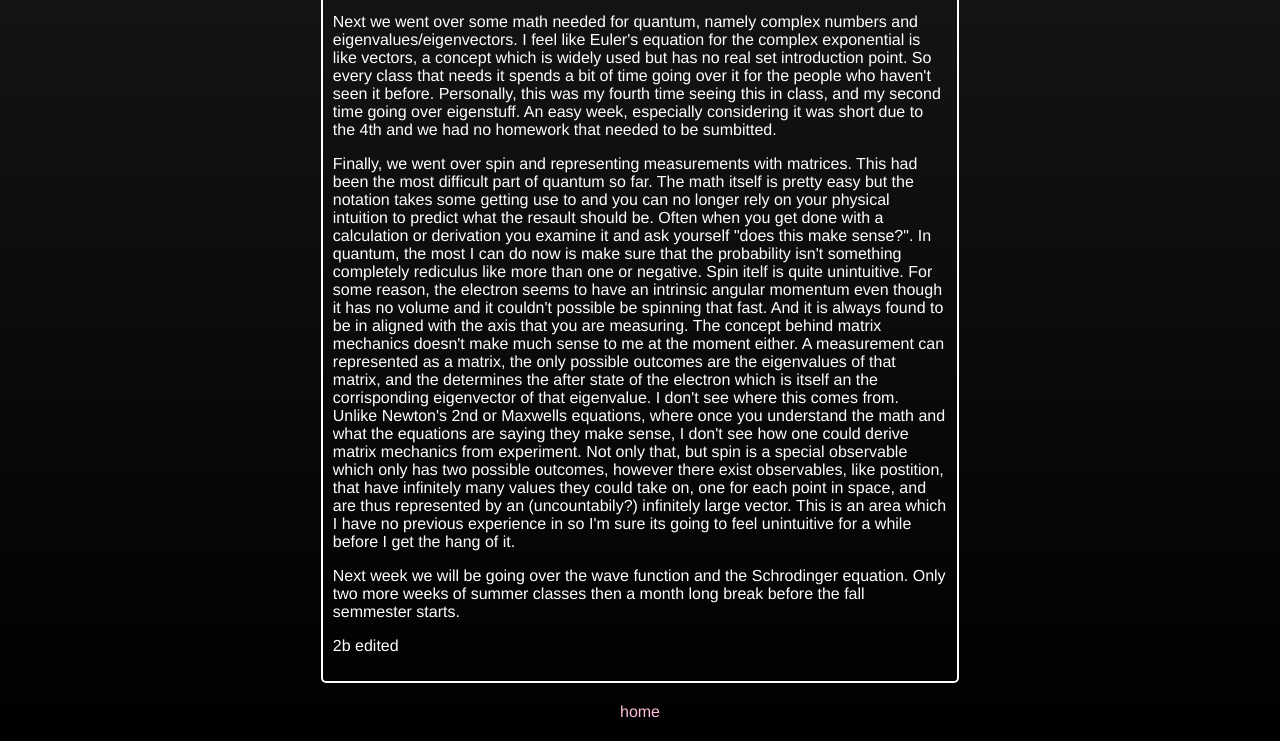
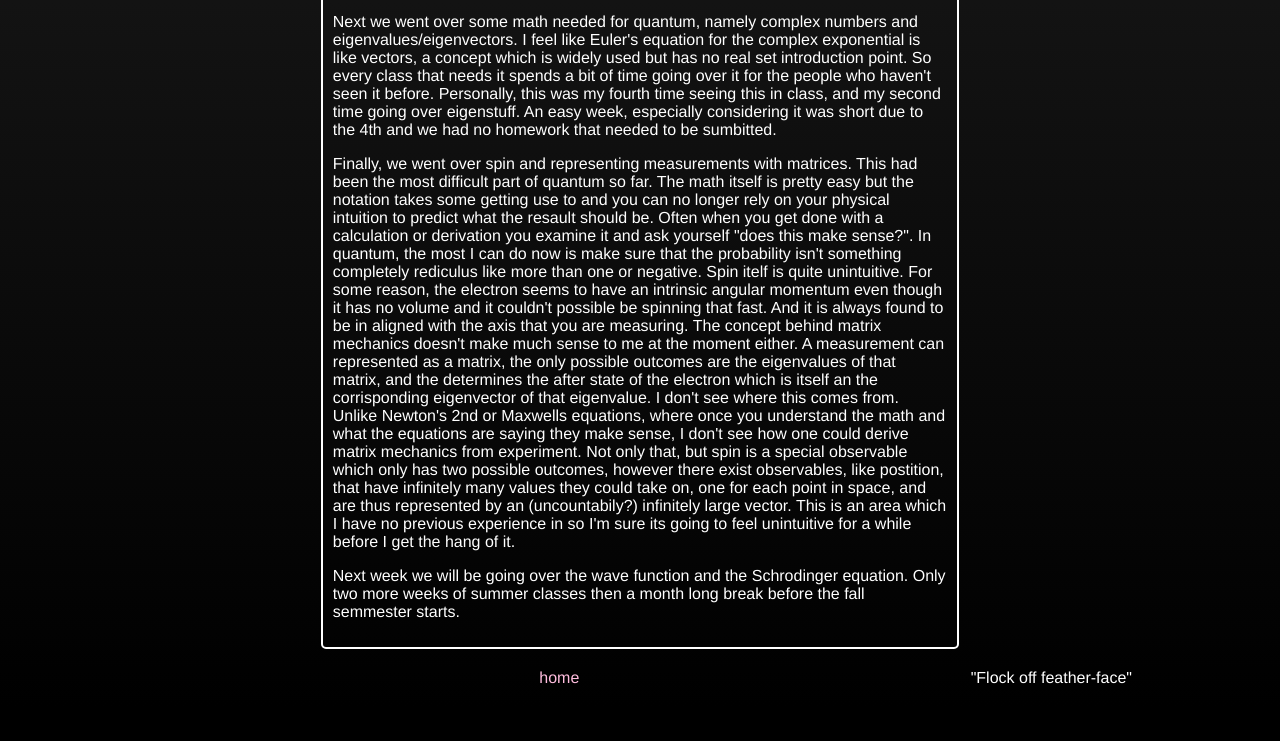
Before and after one commit to Xkitzedjr/website, a plain HTML site: page home/journal/summer2021/july15.html in a window 1280 px wide. Shown: the part 1185-1926 px from the top of the page. After the commit the page ends 1892 px from the top, so only its background shows below. Drawn offline with Linux system fonts and the light colour scheme.

Commit message:
fixed last commit

```diff
--- a/home/journal/summer2021/july15.html
+++ b/home/journal/summer2021/july15.html
@@ -67,8 +67,6 @@
       Next week we will be going over the wave function and the Schrodinger equation. Only two more weeks of summer classes then a month long break before the fall semmester starts.
     </p>
 
-    <p>2b edited</p>
-
     </div>
 
     <footer>
@@ -76,7 +74,7 @@
         <p>
         <a href="/index.html", id="toHome">home</a>
         <span class="quote" style="float: right;"></span>
-        <script src="../js/quote.js"></script>
+        <script src="/js/quote.js"></script>
         </p>
 
     </footer>
--- a/js/quote.js
+++ b/js/quote.js
@@ -1,9 +1,9 @@
 const quote = document.querySelector('.quote');
 
 const q = [
-    "\'I wish I were a bird\'",
-    "\'damn, she just like me fr fr\'",
-    "\'Flock off feather-face\'"
+    "\"I wish I were a bird\"",
+    "\"damn, she just like me fr fr\"",
+    "\"Flock off feather-face\""
 ];
 
 let num = Math.floor(Math.random() * 3);
```
Also changed, not shown: home/journal/summer2021/june26th.html (+1 -1 lines).
